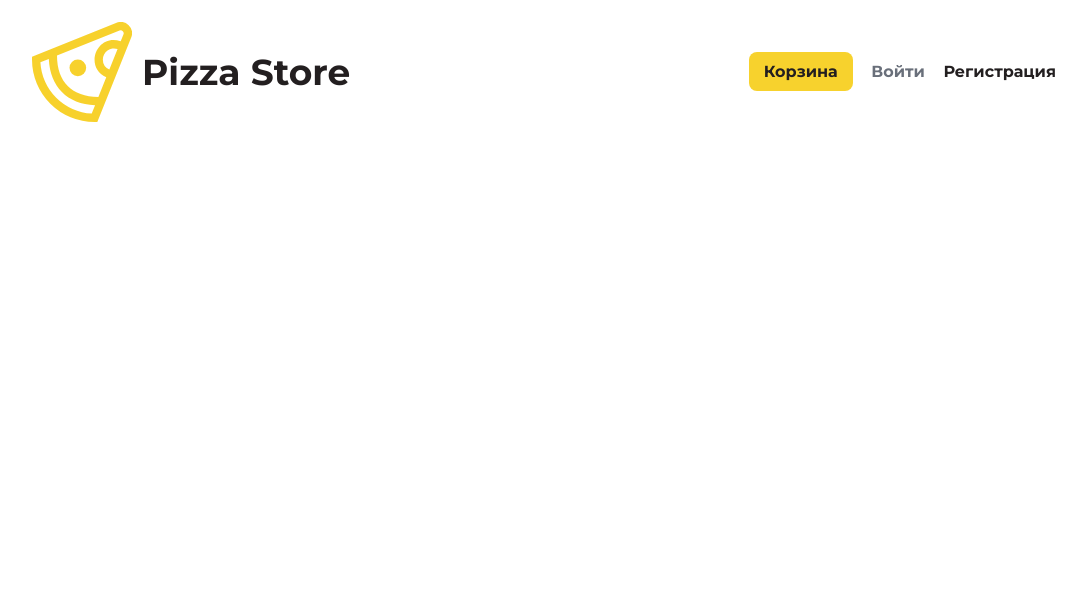
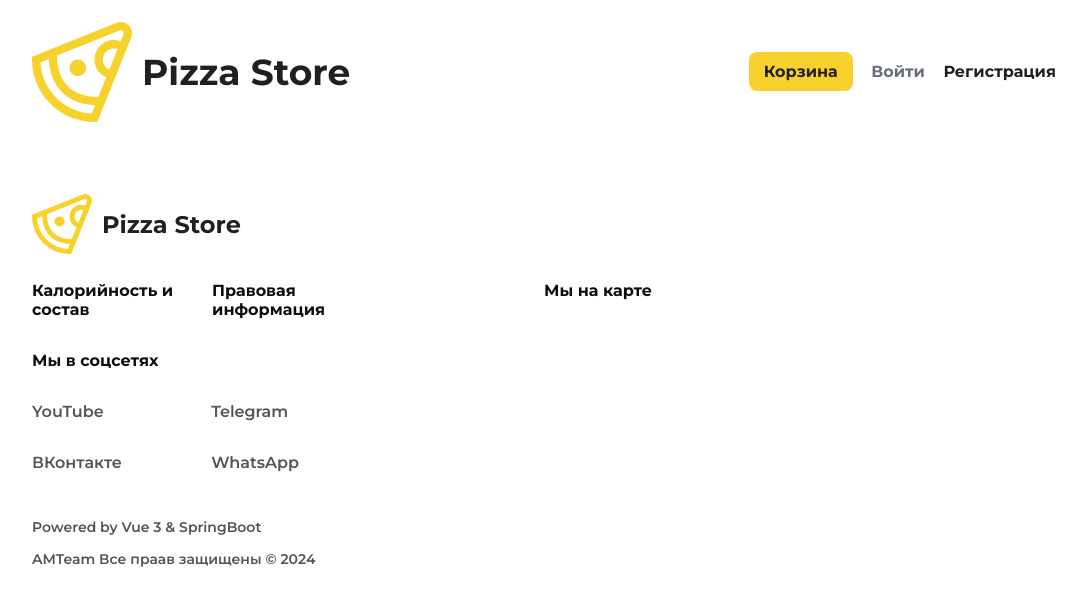
Before and after one commit to Markelych32/PizzaStore, a Vue app in the folder frontend/: page /login in a window 1280 px wide. Shown: the top 606 px of the page, without its empty margins (96-1182 px from the left). Built offline with nearby package versions, Linux system fonts and the light colour scheme.

Commit message:
Footer created

```diff
--- a/frontend/src/App.vue
+++ b/frontend/src/App.vue
@@ -2,15 +2,18 @@
   <div>
     <Navigation />
     <router-view />
+    <Footer />
   </div>
 </template>
 
 <script>
 import Navigation from "@/components/Navigation.vue";
+import Footer from "@/components/Footer.vue";
 
 export default {
   components: {
     Navigation,
+    Footer,
   },
 };
 </script>
--- /dev/null
+++ b/frontend/src/components/Footer.vue
@@ -0,0 +1,108 @@
+<template>
+  <div class="footer">
+    <router-link class="home" to="/"
+      ><img src="@/assets/pizza-slice.svg" class="yellow" alt="" width="60px" />
+      <h1>Pizza Store</h1></router-link
+    >
+    <div class="footer-content">
+      <div class="info">
+        <div class="other">
+          <h3>Калорийность и состав</h3>
+          <h3>Правовая информация</h3>
+        </div>
+        <div>
+          <h3>Мы в соцсетях</h3>
+          <div class="socials">
+            <p>YouTube</p>
+            <p>Telegram</p>
+            <p>ВКонтакте</p>
+            <p>WhatsApp</p>
+          </div>
+        </div>
+        <div class="copyright">
+          <p>Powered by Vue 3 & SpringBoot</p>
+          <p>AMTeam Все праав защищены © 2024</p>
+        </div>
+      </div>
+      <div class="map">
+        <h3>Мы на карте</h3>
+        <iframe
+          src="https://yandex.ru/map-widget/v1/?um=constructor%3Ad0f7a9176026dc5eceea5d9691b66ba73b1386640eefacaa4a32c05d96da254f&amp;source=constructor"
+          width="100%"
+          height="200"
+          frameborder="0"
+        ></iframe>
+      </div>
+    </div>
+  </div>
+</template>
+
+<script>
+export default {};
+</script>
+
+<style lang="scss" scoped>
+.footer {
+  display: flex;
+  flex-direction: column;
+  font-family: Montserrat;
+  width: 80%;
+  margin: 0 auto;
+  padding: 70px 0;
+  .footer-content {
+    display: flex;
+    flex-direction: row;
+    justify-content: space-between;
+  }
+  .yellow {
+    filter: invert(92%) sepia(73%) saturate(1324%) hue-rotate(329deg)
+      brightness(98%) contrast(98%);
+  }
+  .home {
+    display: flex;
+    flex-direction: row;
+    align-items: center;
+    text-decoration: none;
+    padding-bottom: 10px;
+    h1 {
+      font-size: 24px;
+      margin-left: 10px;
+      color: #231f20;
+    }
+  }
+  .socials {
+    display: grid;
+    grid-template-columns: repeat(2, 1fr);
+    p {
+      font-size: 16px;
+      font-weight: 600;
+      color: #545454;
+    }
+  }
+  .other {
+    display: flex;
+    flex-direction: row;
+    justify-content: space-between;
+  }
+  .info {
+    width: 35%;
+    h3 {
+      color: #0e0c0d;
+      font-size: 16px;
+    }
+    .copyright {
+      color: #545454;
+      font-size: 14px;
+      font-weight: 600;
+      margin-top: 30px;
+    }
+  }
+  .map {
+    width: 50%;
+    h3 {
+      color: #0e0c0d;
+      font-size: 16px;
+    }
+  }
+}
+</style>
--- a/frontend/src/views/HomeView.vue
+++ b/frontend/src/views/HomeView.vue
@@ -1,5 +1,7 @@
 <template>
   <div class="home">
+    <img class="pizza-man" src="../assets/pizza-man.png" alt="" />
+    <img class="pasta-woman" src="../assets/pasta-woman.png" alt="" />
     <h1>Пицца</h1>
     <div class="pizza-list">
       <PizzaCard v-for="item in 10" :key="item.id" />
@@ -34,5 +36,20 @@ export default {
     grid-template-columns: repeat(4, 1fr);
     justify-items: center;
   }
+  .pizza-man {
+    position: fixed;
+    width: 230px;
+    rotate: 15deg;
+    left: -105px;
+    top: 100px;
+  }
+  .pasta-woman {
+    position: fixed;
+    width: 230px;
+    rotate: -20deg;
+    right: -107px;
+    bottom: 100px;
+    transform: scale(-1, 1);
+  }
 }
 </style>
```
Also changed, not shown: frontend/src/assets/pasta-woman.png (added), frontend/src/assets/pizza-man.png (added).
